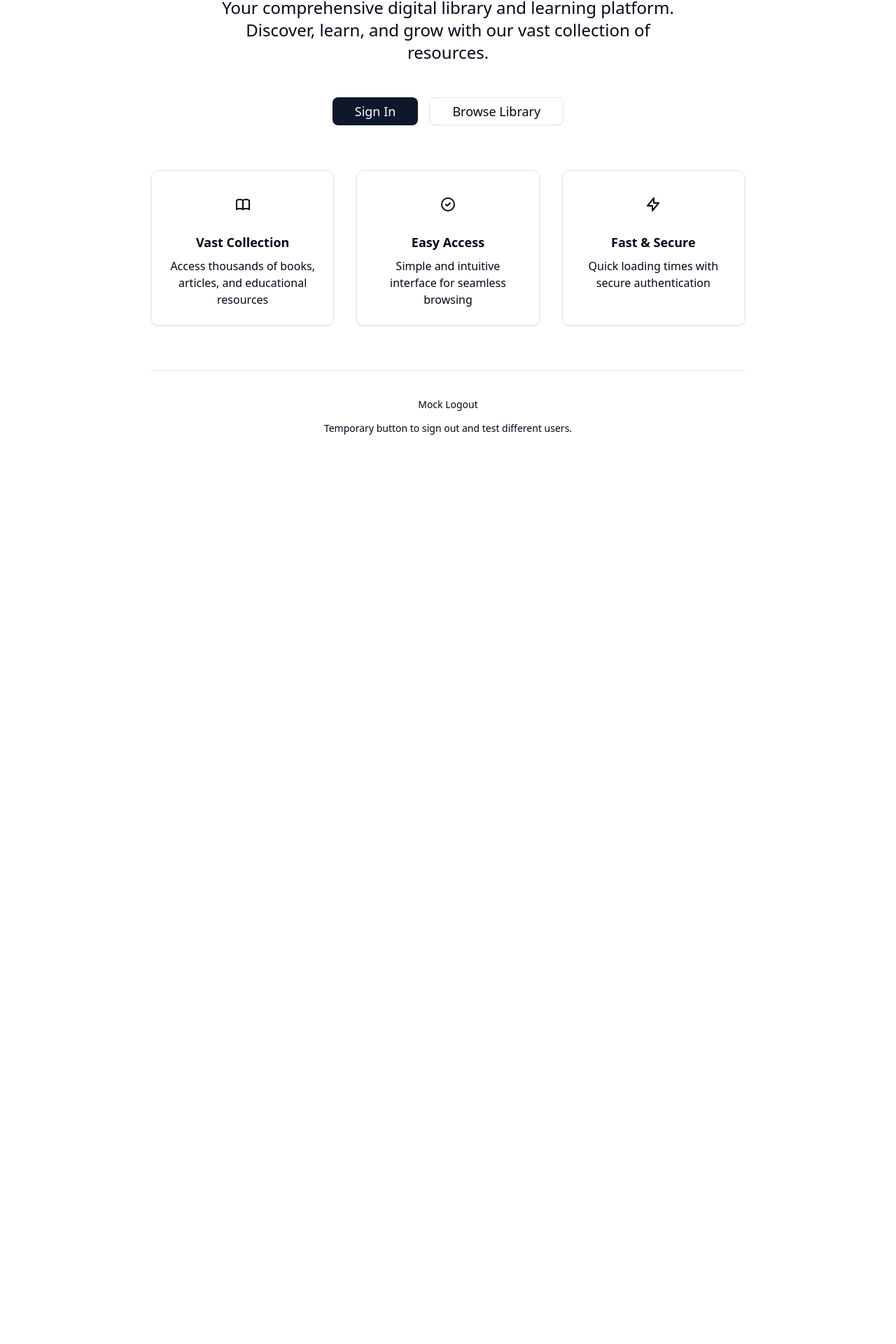
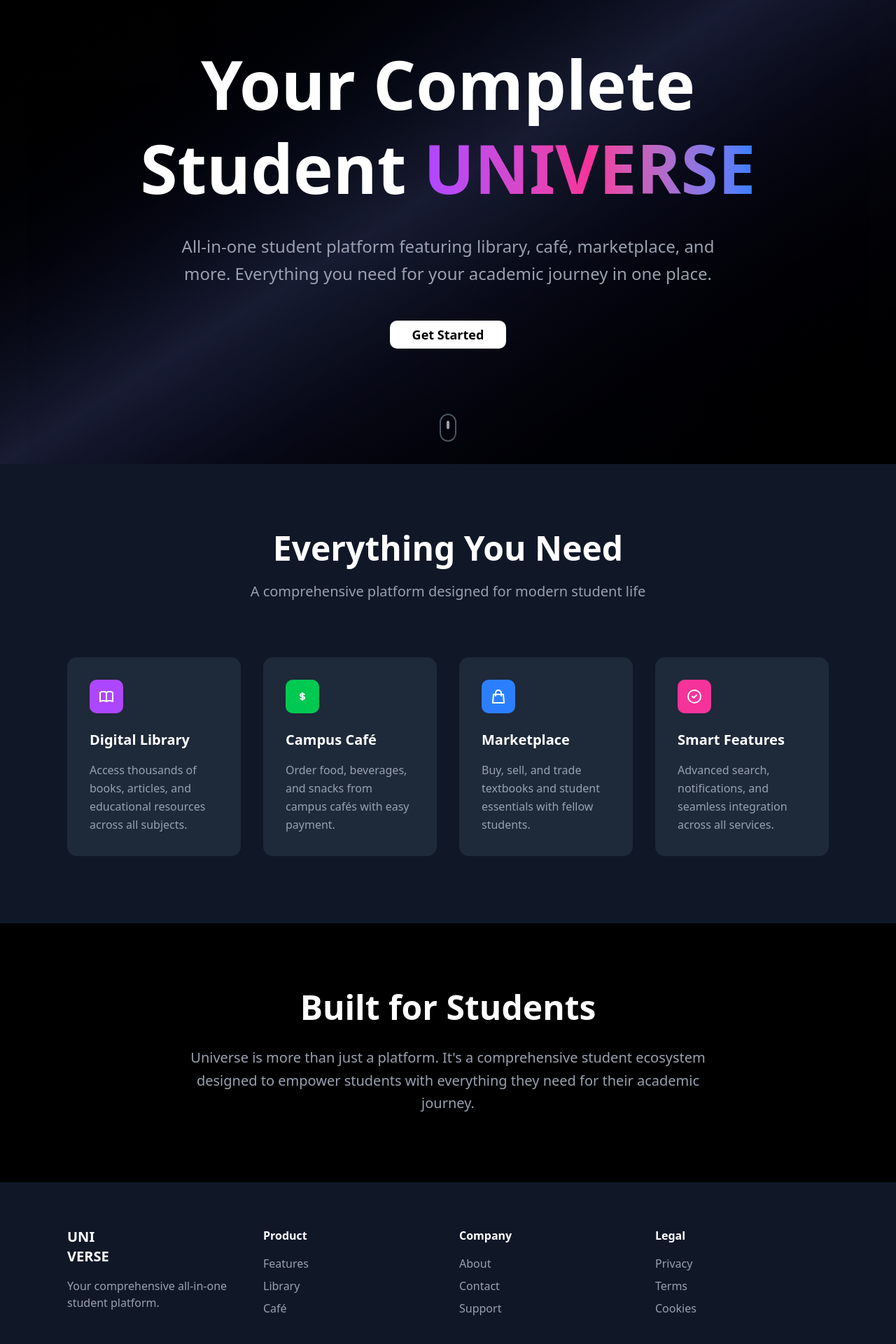
Before and after one commit to Hossain-Anas/UniVerse, a SvelteKit app: page / in a window 1280 px wide. Shown: the part 137-2057 px from the top of the page at 70% size. Before the commit the page ends 807 px from the top, so only its background shows below. Built offline with nearby package versions, Linux system fonts and the light colour scheme.

Commit message:
Landing Page and marquee spacing change

```diff
--- a/src/routes/+page.svelte
+++ b/src/routes/+page.svelte
@@ -1,102 +1,194 @@
-<!-- <h1>Welcome to SvelteKit</h1>
-<p>Visit <a href="https://svelte.dev/docs/kit">svelte.dev/docs/kit</a> to read the documentation</p>
-
-<form method="POST" action="?/logout" style="margin-top: 1rem;">
-  <button type="submit" style="padding: 0.5rem 1rem; border: 1px solid hsl(215 25% 27%); border-radius: 8px; background: hsl(215 25% 72%);">
-    Mock Logout
-  </button>
-  <p style="font-size: 0.85rem; color: #555; margin-top: 0.25rem;">Temporary button to sign out and test different users.</p>
-</form> -->
-
-
 <script lang="ts">
   import { Button } from "$lib/components/ui/button";
 </script>
 
 <svelte:head>
-  <title>Universe - Your Digital Library</title>
-  <meta name="description" content="Welcome to Universe, your comprehensive digital library and learning platform" />
+  <title>UniVerse - Your Complete Student Platform</title>
+  <meta name="description" content="Welcome to UniVerse, your all-in-one student platform featuring library, café, marketplace, and more" />
 </svelte:head>
 
-<div class="min-h-screen bg-gradient-to-br from-hsl(220 13% 91%) to-hsl(220 13% 95%) flex items-center justify-center">
-  <div class="max-w-4xl mx-auto px-6 py-12 text-center">
-    <!-- Hero Section -->
-    <div class="mb-12">
-      <h1 class="text-5xl md:text-6xl font-bold text-hsl(220 13% 9%) mb-6">
-        Welcome to <span class="text-hsl(220 13% 45%)">Universe</span>
-      </h1>
-      <p class="text-xl md:text-2xl text-hsl(220 13% 35%) mb-8 max-w-2xl mx-auto">
-        Your comprehensive digital library and learning platform. Discover, learn, and grow with our vast collection of resources.
+<!-- Hero Section -->
+<div class="min-h-screen bg-gradient-to-br from-black via-gray-900 to-black text-white flex flex-col relative overflow-hidden">
+  <!-- Animated Gradient Background -->
+  <div class="absolute inset-0 bg-gradient-to-br from-black via-purple-900/20 to-blue-900/20 animate-pulse"></div>
+  <div class="absolute inset-0 bg-gradient-to-tl from-black via-gray-800/30 to-black animate-pulse delay-1000"></div>
+  <div class="absolute inset-0 bg-gradient-to-r from-transparent via-gray-900/10 to-transparent animate-pulse delay-2000"></div>
+  <!-- Navigation -->
+  <nav class="relative z-10 flex items-center justify-between p-8">
+    <a href="/" class="text-white font-extrabold leading-tight hover:opacity-80 transition-opacity">
+      UNI<br/>VERSE
+    </a>
+
+    <div class="hidden md:flex items-center space-x-8">
+      <a href="#features" class="text-gray-400 hover:text-white transition-colors">Features</a>
+      <a href="#about" class="text-gray-400 hover:text-white transition-colors">About</a>
+      <Button href="/auth/login" variant="ghost" class="text-white hover:bg-white/10">
+        Sign In
+      </Button>
+    </div>
+  </nav>
+
+  <!-- Main Content -->
+  <div class="relative z-10 flex-1 flex items-center justify-center px-8">
+    <div class="max-w-4xl mx-auto text-center">
+      <!-- Main Heading -->
+             <h1 class="text-6xl md:text-8xl font-bold mb-8 leading-tight">
+         Your Complete Student
+         <span class="bg-gradient-to-r from-purple-500 via-pink-500 to-blue-500 bg-clip-text text-transparent">
+           UNIVERSE
+         </span>
+       </h1>
+
+      <!-- Description -->
+      <p class="text-xl md:text-2xl text-gray-400 mb-12 max-w-3xl mx-auto leading-relaxed">
+        All-in-one student platform featuring library, café, marketplace, and more.
+        Everything you need for your academic journey in one place.
+      </p>
+
+             <!-- CTA Button -->
+       <div class="flex justify-center">
+         <Button
+           href="/auth/login"
+           size="lg"
+           class="bg-white text-black hover:bg-gray-200 px-8 py-4 text-lg font-semibold rounded-lg transition-all duration-300"
+         >
+           Get Started
+         </Button>
+       </div>
+    </div>
+  </div>
+
+  <!-- Scroll Indicator -->
+  <div class="relative z-10 flex justify-center pb-8">
+    <div class="w-6 h-10 border-2 border-gray-600 rounded-full flex justify-center">
+      <div class="w-1 h-3 bg-gray-400 rounded-full mt-2"></div>
+    </div>
+  </div>
+</div>
+
+<!-- Features Section -->
+<section id="features" class="py-24 bg-gray-900">
+  <div class="max-w-6xl mx-auto px-8">
+    <div class="text-center mb-20">
+      <h2 class="text-4xl md:text-5xl font-bold text-white mb-6">
+        Everything You Need
+      </h2>
+      <p class="text-xl text-gray-400 max-w-2xl mx-auto">
+        A comprehensive platform designed for modern student life
       </p>
     </div>
 
-    <!-- Action Buttons -->
-    <div class="flex flex-col sm:flex-row gap-4 justify-center items-center mb-12">
-      <Button
-        href="/auth/login"
-        variant="default"
-        size="lg"
-        class="w-full sm:w-auto px-8 py-3 text-lg"
-      >
-        Sign In
-      </Button>
-
-      <Button
-        href="/library"
-        variant="outline"
-        size="lg"
-        class="w-full sm:w-auto px-8 py-3 text-lg"
-      >
-        Browse Library
-      </Button>
-    </div>
-
-    <!-- Features Section -->
-    <div class="grid md:grid-cols-3 gap-8 mt-16">
-      <div class="bg-white/70 backdrop-blur-sm rounded-lg p-6 shadow-sm border border-hsl(220 13% 85%)">
-        <div class="w-12 h-12 bg-hsl(220 13% 85%) rounded-lg flex items-center justify-center mb-4 mx-auto">
-          <svg class="w-6 h-6 text-hsl(220 13% 35%)" fill="none" stroke="currentColor" viewBox="0 0 24 24">
+    <div class="grid md:grid-cols-2 lg:grid-cols-4 gap-8">
+      <!-- Feature 1 -->
+      <div class="group p-8 rounded-xl bg-gray-800 hover:bg-gray-700 transition-all duration-300">
+        <div class="w-12 h-12 bg-purple-500 rounded-lg flex items-center justify-center mb-6">
+          <svg class="w-6 h-6 text-white" fill="none" stroke="currentColor" viewBox="0 0 24 24">
             <path stroke-linecap="round" stroke-linejoin="round" stroke-width="2" d="M12 6.253v13m0-13C10.832 5.477 9.246 5 7.5 5S4.168 5.477 3 6.253v13C4.168 18.477 5.754 18 7.5 18s3.332.477 4.5 1.253m0-13C13.168 5.477 14.754 5 16.5 5c1.746 0 3.332.477 4.5 1.253v13C19.832 18.477 18.246 18 16.5 18c-1.746 0-3.332.477-4.5 1.253"></path>
           </svg>
         </div>
-        <h3 class="text-lg font-semibold text-hsl(220 13% 9%) mb-2">Vast Collection</h3>
-        <p class="text-hsl(220 13% 35%)">Access thousands of books, articles, and educational resources</p>
+        <h3 class="text-xl font-semibold text-white mb-4">Digital Library</h3>
+        <p class="text-gray-400 leading-relaxed">
+          Access thousands of books, articles, and educational resources across all subjects.
+        </p>
       </div>
 
-      <div class="bg-white/70 backdrop-blur-sm rounded-lg p-6 shadow-sm border border-hsl(220 13% 85%)">
-        <div class="w-12 h-12 bg-hsl(220 13% 85%) rounded-lg flex items-center justify-center mb-4 mx-auto">
-          <svg class="w-6 h-6 text-hsl(220 13% 35%)" fill="none" stroke="currentColor" viewBox="0 0 24 24">
+      <!-- Feature 2 -->
+      <div class="group p-8 rounded-xl bg-gray-800 hover:bg-gray-700 transition-all duration-300">
+        <div class="w-12 h-12 bg-green-500 rounded-lg flex items-center justify-center mb-6">
+          <svg class="w-6 h-6 text-white" fill="none" stroke="currentColor" viewBox="0 0 24 24">
+            <path stroke-linecap="round" stroke-linejoin="round" stroke-width="2" d="M12 8c-1.657 0-3 .895-3 2s1.343 2 3 2 3 .895 3 2-1.343 2-3 2m0-8c1.11 0 2.08.402 2.599 1M12 8V7m0 1v8m0 0v1m0-1c-1.11 0-2.08-.402-2.599-1"></path>
+          </svg>
+        </div>
+        <h3 class="text-xl font-semibold text-white mb-4">Campus Café</h3>
+        <p class="text-gray-400 leading-relaxed">
+          Order food, beverages, and snacks from campus cafés with easy payment.
+        </p>
+      </div>
+
+      <!-- Feature 3 -->
+      <div class="group p-8 rounded-xl bg-gray-800 hover:bg-gray-700 transition-all duration-300">
+        <div class="w-12 h-12 bg-blue-500 rounded-lg flex items-center justify-center mb-6">
+          <svg class="w-6 h-6 text-white" fill="none" stroke="currentColor" viewBox="0 0 24 24">
+            <path stroke-linecap="round" stroke-linejoin="round" stroke-width="2" d="M16 11V7a4 4 0 00-8 0v4M5 9h14l1 12H4L5 9z"></path>
+          </svg>
+        </div>
+        <h3 class="text-xl font-semibold text-white mb-4">Marketplace</h3>
+        <p class="text-gray-400 leading-relaxed">
+          Buy, sell, and trade textbooks and student essentials with fellow students.
+        </p>
+      </div>
+
+      <!-- Feature 4 -->
+      <div class="group p-8 rounded-xl bg-gray-800 hover:bg-gray-700 transition-all duration-300">
+        <div class="w-12 h-12 bg-pink-500 rounded-lg flex items-center justify-center mb-6">
+          <svg class="w-6 h-6 text-white" fill="none" stroke="currentColor" viewBox="0 0 24 24">
             <path stroke-linecap="round" stroke-linejoin="round" stroke-width="2" d="M9 12l2 2 4-4m6 2a9 9 0 11-18 0 9 9 0 0118 0z"></path>
           </svg>
         </div>
-        <h3 class="text-lg font-semibold text-hsl(220 13% 9%) mb-2">Easy Access</h3>
-        <p class="text-hsl(220 13% 35%)">Simple and intuitive interface for seamless browsing</p>
+        <h3 class="text-xl font-semibold text-white mb-4">Smart Features</h3>
+        <p class="text-gray-400 leading-relaxed">
+          Advanced search, notifications, and seamless integration across all services.
+        </p>
+      </div>
+    </div>
+  </div>
+</section>
+
+<!-- About Section -->
+<section id="about" class="py-24 bg-black">
+  <div class="max-w-4xl mx-auto px-8 text-center">
+    <h2 class="text-4xl md:text-5xl font-bold text-white mb-8">
+      Built for Students
+    </h2>
+    <p class="text-xl text-gray-400 leading-relaxed max-w-3xl mx-auto">
+      Universe is more than just a platform. It's a comprehensive student ecosystem designed to empower students with everything they need for their academic journey.
+    </p>
+  </div>
+</section>
+
+<!-- Footer -->
+<footer class="bg-gray-900 text-white py-16">
+  <div class="max-w-6xl mx-auto px-8">
+    <div class="grid md:grid-cols-4 gap-8">
+      <div>
+        <div class="flex items-center space-x-2 mb-4">
+          <span class="font-extrabold text-xl">UNI<br/>VERSE</span>
+        </div>
+        <p class="text-gray-400">
+          Your comprehensive all-in-one student platform.
+        </p>
       </div>
 
-      <div class="bg-white/70 backdrop-blur-sm rounded-lg p-6 shadow-sm border border-hsl(220 13% 85%)">
-        <div class="w-12 h-12 bg-hsl(220 13% 85%) rounded-lg flex items-center justify-center mb-4 mx-auto">
-          <svg class="w-6 h-6 text-hsl(220 13% 35%)" fill="none" stroke="currentColor" viewBox="0 0 24 24">
-            <path stroke-linecap="round" stroke-linejoin="round" stroke-width="2" d="M13 10V3L4 14h7v7l9-11h-7z"></path>
-          </svg>
-        </div>
-        <h3 class="text-lg font-semibold text-hsl(220 13% 9%) mb-2">Fast & Secure</h3>
-        <p class="text-hsl(220 13% 35%)">Quick loading times with secure authentication</p>
+      <div>
+        <h4 class="font-semibold mb-4">Product</h4>
+        <ul class="space-y-2 text-gray-400">
+          <li><button class="hover:text-white transition-colors text-left">Features</button></li>
+          <li><button class="hover:text-white transition-colors text-left">Library</button></li>
+          <li><button class="hover:text-white transition-colors text-left">Café</button></li>
+        </ul>
+      </div>
+
+      <div>
+        <h4 class="font-semibold mb-4">Company</h4>
+        <ul class="space-y-2 text-gray-400">
+          <li><button class="hover:text-white transition-colors text-left">About</button></li>
+          <li><button class="hover:text-white transition-colors text-left">Contact</button></li>
+          <li><button class="hover:text-white transition-colors text-left">Support</button></li>
+        </ul>
+      </div>
+
+      <div>
+        <h4 class="font-semibold mb-4">Legal</h4>
+        <ul class="space-y-2 text-gray-400">
+          <li><button class="hover:text-white transition-colors text-left">Privacy</button></li>
+          <li><button class="hover:text-white transition-colors text-left">Terms</button></li>
+          <li><button class="hover:text-white transition-colors text-left">Cookies</button></li>
+        </ul>
       </div>
     </div>
 
-    <!-- Temporary Logout Button (for testing) -->
-    <div class="mt-16 pt-8 border-t border-hsl(220 13% 85%)">
-      <form method="POST" action="?/logout">
-        <Button
-          type="submit"
-          variant="ghost"
-          size="sm"
-          class="text-hsl(220 13% 45%) hover:text-hsl(220 13% 25%)"
-        >
-          Mock Logout
-        </Button>
-      </form>
-      <p class="text-sm text-hsl(220 13% 45%) mt-2">Temporary button to sign out and test different users.</p>
+    <div class="border-t border-gray-800 mt-12 pt-8 text-center text-gray-400">
+      <p>&copy; 2025 Universe. All rights reserved.</p>
     </div>
   </div>
-</div>
+</footer>
--- a/src/routes/myspace/+page.svelte
+++ b/src/routes/myspace/+page.svelte
@@ -149,8 +149,10 @@
     UNI<br/>VERSE
   </a>
 
-  <!-- Banner Marquee - Below Navigation -->
-  <BannerMarquee />
+  <!-- Banner Marquee - Below Navigation with proper spacing -->
+  <div class="mt-8 mb-4">
+    <BannerMarquee />
+  </div>
 
   <div class="container mx-auto px-4 py-8">
     <!-- Messages -->
```
Also changed, not shown: src/app.css (+15 -0 lines).
